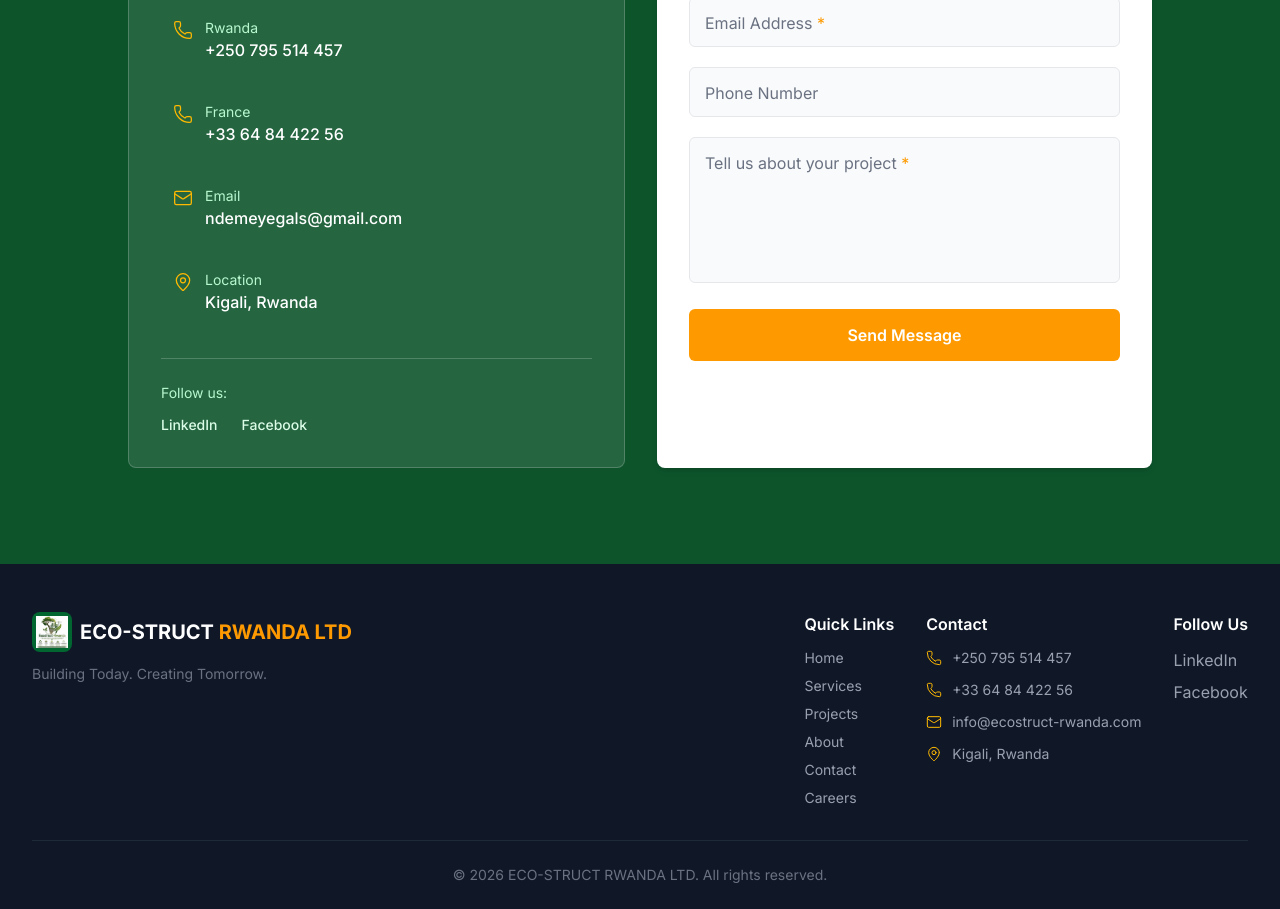
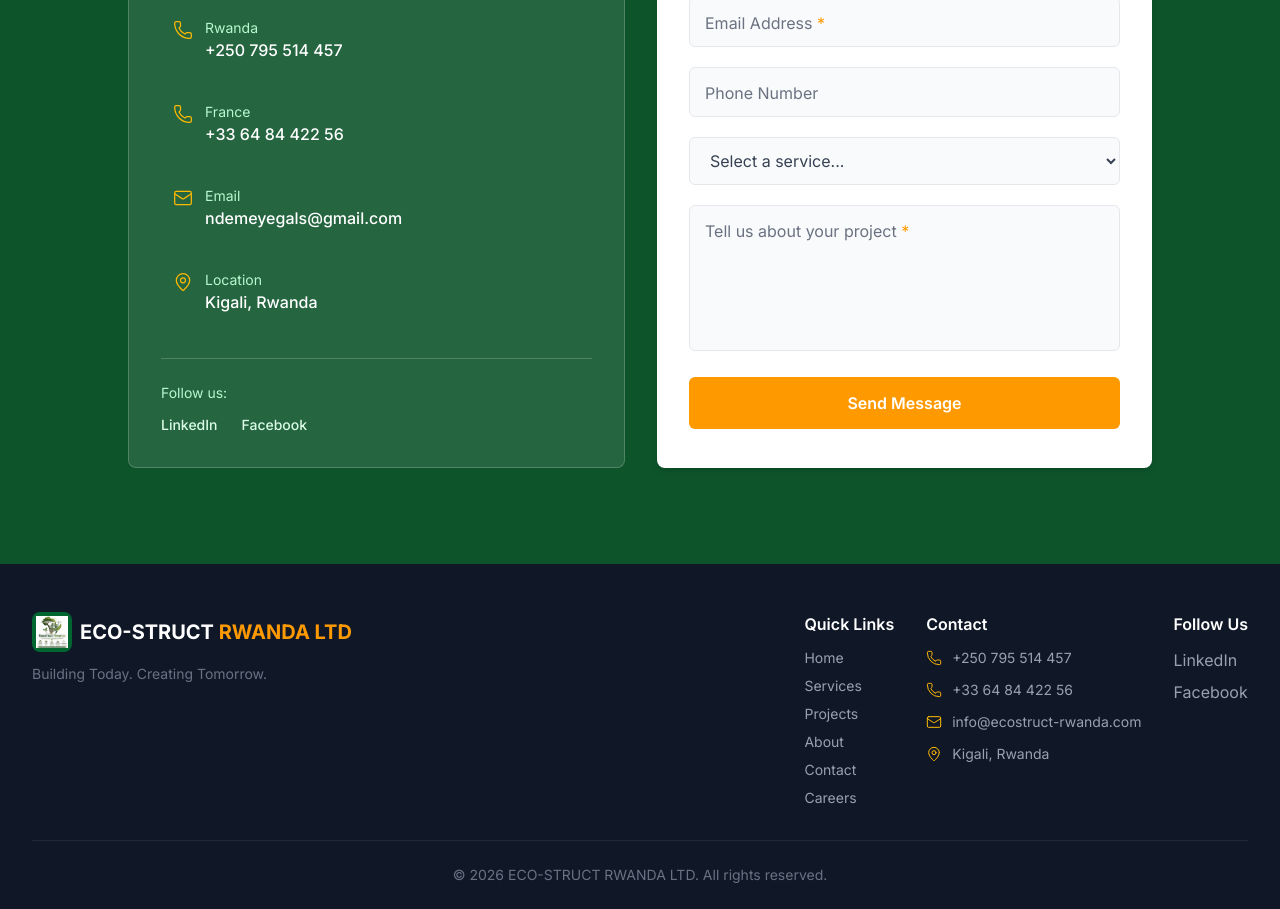
Before and after one commit to japhet175/ecostruct-rwanda, a Next.js app: page / in a window 1280 px wide. Shown: the part 9140-10049 px from the top of the page. Built offline with nearby package versions, Linux system fonts and the light colour scheme.

Commit message:
feat: add service selector to contact form, include in email
Co-Authored-By: Claude Code <noreply@anthropic.com>

```diff
--- a/app/api/contact/route.ts
+++ b/app/api/contact/route.ts
@@ -5,6 +5,7 @@ interface ContactPayload {
   name?: string
   email?: string
   phone?: string
+  service?: string
   message?: string
   website?: string // honeypot field — must be empty
 }
@@ -31,6 +32,7 @@ export async function POST(request: NextRequest) {
   const name = (body.name ?? '').trim()
   const email = (body.email ?? '').trim()
   const phone = (body.phone ?? '').trim()
+  const service = (body.service ?? '').trim()
   const message = (body.message ?? '').trim()
   const website = (body.website ?? '').trim()
 
@@ -77,6 +79,7 @@ export async function POST(request: NextRequest) {
     `Name: ${name}`,
     `Email: ${email}`,
     phone ? `Phone: ${phone}` : '',
+    service ? `Service: ${service}` : '',
     '',
     'Message:',
     message,
@@ -91,6 +94,7 @@ export async function POST(request: NextRequest) {
         <tr><td style="padding: 4px 0; font-weight: bold; width: 90px;">Name</td><td>${escapeHtml(name)}</td></tr>
         <tr><td style="padding: 4px 0; font-weight: bold;">Email</td><td>${escapeHtml(email)}</td></tr>
         ${phone ? `<tr><td style="padding: 4px 0; font-weight: bold;">Phone</td><td>${escapeHtml(phone)}</td></tr>` : ''}
+        ${service ? `<tr><td style="padding: 4px 0; font-weight: bold;">Service</td><td>${escapeHtml(service)}</td></tr>` : ''}
       </table>
       <p style="font-weight: bold; margin: 20px 0 8px;">Message</p>
       <p style="white-space: pre-line; background: #f9fafb; padding: 12px; border-radius: 6px;">${escapeHtml(message)}</p>
--- a/app/components/ContactSection.tsx
+++ b/app/components/ContactSection.tsx
@@ -8,6 +8,7 @@ interface FormData {
   name: string
   email: string
   phone: string
+  service: string
   message: string
   website: string
 }
@@ -86,6 +87,7 @@ export default function ContactSection() {
     name: '',
     email: '',
     phone: '',
+    service: '',
     message: '',
     website: ''
   })
@@ -95,7 +97,7 @@ export default function ContactSection() {
   const [focused, setFocused] = useState<keyof FormData | null>(null)
 
   const handleChange = useCallback((
-    e: React.ChangeEvent<HTMLInputElement | HTMLTextAreaElement>
+    e: React.ChangeEvent<HTMLInputElement | HTMLTextAreaElement | HTMLSelectElement>
   ) => {
     const { name, value } = e.target
     setFormData(prev => ({ ...prev, [name]: value }))
@@ -120,7 +122,7 @@ export default function ContactSection() {
       }
 
       setSubmitStatus('success')
-      setFormData({ name: '', email: '', phone: '', message: '', website: '' })
+      setFormData({ name: '', email: '', phone: '', service: '', message: '', website: '' })
     } catch (err) {
       console.error('Contact form error:', err)
       setSubmitStatus('error')
@@ -232,6 +234,17 @@ export default function ContactSection() {
                 onFocus={setFocused}
                 onBlur={() => setFocused(null)}
               />
+              <select
+                name="service"
+                value={formData.service}
+                onChange={handleChange}
+                className="w-full px-4 py-3 bg-gray-50 border border-gray-200 rounded-md focus:outline-none focus:border-amber-500 transition-colors duration-200 text-gray-700"
+              >
+                <option value="">{t('Contact.selectService')}</option>
+                {(t('Services.categories') as unknown as string[]).map((service) => (
+                  <option key={service} value={service}>{service}</option>
+                ))}
+              </select>
               <InputField
                 name="message"
                 placeholderKey="message"
--- a/app/i18n/en.json
+++ b/app/i18n/en.json
@@ -214,6 +214,7 @@
     "emailAddress": "Email Address",
     "phoneNumber": "Phone Number",
     "message": "Tell us about your project",
+    "selectService": "Select a service...",
     "send": "Send Message",
     "sending": "Sending",
     "success": "Message sent successfully! We'll contact you soon.",
--- a/app/i18n/fr.json
+++ b/app/i18n/fr.json
@@ -214,6 +214,7 @@
     "emailAddress": "Adresse Email",
     "phoneNumber": "Téléphone",
     "message": "Parlez-nous de votre projet",
+    "selectService": "Sélectionnez un service...",
     "send": "Envoyer le Message",
     "sending": "Envoi",
     "success": "Message envoyé ! Nous vous contacterons bientôt.",
```
